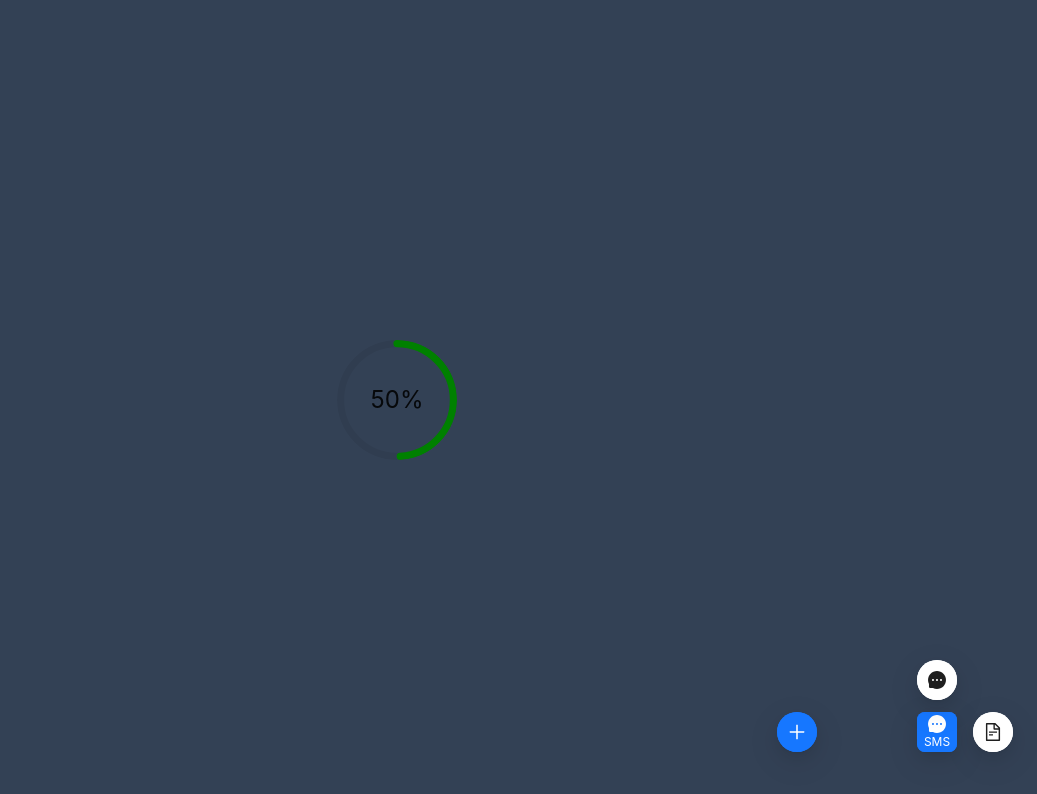
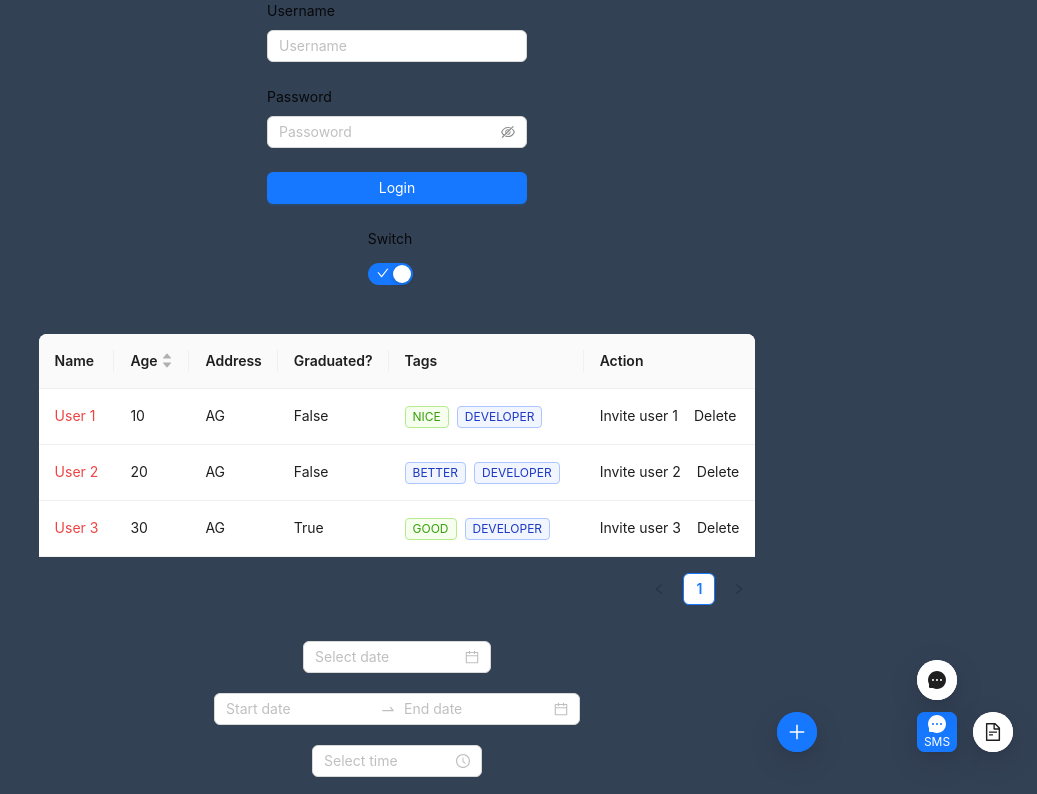
Before and after one commit to AnhNhut2639/ant-dashboard, a React (Vite) app: page /antdesign in a window 1280 px wide. Shown: the top 794 px of the page, without its empty margins (243-1280 px from the left). Built offline with nearby package versions, Linux system fonts and the light colour scheme.

Commit message:
fix something

```diff
--- a/src/pages/antd-carousel/index.tsx
+++ b/src/pages/antd-carousel/index.tsx
@@ -61,7 +61,7 @@ const AntdCarousel = () => {
           Next
         </Button>
       </div>
-      {/* <div>
+      <div>
         <Steps
           current={current}
           percent={50}
@@ -76,7 +76,7 @@ const AntdCarousel = () => {
           <Step title="In Progress" subTitle="2 Mins" status="error"></Step>
           <Step title="Waiting"></Step>
         </Steps>
-      </div> */}
+      </div>
       <div>
         <Collapse
           accordion={false}
--- a/src/pages/antd-form/index.tsx
+++ b/src/pages/antd-form/index.tsx
@@ -1,3 +1,4 @@
+/* eslint-disable @typescript-eslint/no-explicit-any */
 import React from "react";
 import {
   Form,
@@ -27,28 +28,29 @@ const AntDForm = () => {
     ],
   };
   // search auto complete
-  // const options = [
-  //   {
-  //     label: "One",
-  //     value: "one",
-  //   },
-  //   {
-  //     label: "Two",
-  //     value: "two",
-  //   },
-  //   {
-  //     label: "Three",
-  //     value: "three",
-  //   },
-  // ];
+  const options = [
+    {
+      label: "One",
+      value: "one",
+    },
+    {
+      label: "Two",
+      value: "two",
+    },
+    {
+      label: "Three",
+      value: "three",
+    },
+  ];
   const [form] = Form.useForm();
   const name = Form.useWatch("myName", form);
   const programing = Form.useWatch("programing", form);
   console.log(name);
 
   return (
-    <div className="h-screen w-screen text-2xl flex flex-col items-center justify-center">
-      {/* <Form
+    <div className="h-[110vh] min-h-screen w-screen text-2xl flex flex-col items-center justify-center">
+      {/* -------- Form--------- */}
+      <Form
         autoComplete="off"
         labelCol={{ span: 10 }}
         wrapperCol={{ span: 14 }}
@@ -127,7 +129,7 @@ const AntDForm = () => {
         >
           <Input.Password placeholder="Type your confirm password"></Input.Password>
         </Form.Item>
-        <Form.Item name="gender" label="Gender" requiredMark="optional">
+        <Form.Item name="gender" label="Gender" required>
           <Select placeholder="Type your confirm password">
             <Select.Option value="male">Male</Select.Option>
             <Select.Option value="female">Female</Select.Option>
@@ -182,8 +184,9 @@ const AntDForm = () => {
             Register
           </Button>
         </Form.Item>
-      </Form> */}
-      {/* rate */}
+      </Form>
+      {/* -------- end Form--------- */}
+      {/* -------- Rate --------- */}
       <Rate />
       <Rate
         defaultValue={3}
@@ -202,8 +205,9 @@ const AntDForm = () => {
           console.log("You rate as", value);
         }}
       />
+      {/* --------End Rate --------- */}
 
-      {/* Dynamic Form */}
+      {/* ---------- Dynamic Form -------- */}
       <Form
         initialValues={initialValues}
         onFinish={onFinish}
@@ -278,8 +282,9 @@ const AntDForm = () => {
           Submit
         </Button>
       </Form>
+      {/* ---------- end Dynamic Form -------- */}
       {/* Search auto complete */}
-      {/* <AutoComplete
+      <AutoComplete
         style={{ width: 230 }}
         placeholder="search here auto complete...."
         options={options}
@@ -290,7 +295,7 @@ const AntDForm = () => {
         onSearch={(values) => {
           console.log("search...", values);
         }}
-      /> */}
+      />
 
       <Form form={form}>
         <Form.Item label="Name" name={"myName"}>
--- a/src/pages/antd-table-edit/index.tsx
+++ b/src/pages/antd-table-edit/index.tsx
@@ -1,3 +1,4 @@
+/* eslint-disable @typescript-eslint/no-explicit-any */
 import { Button, Table, Modal, Input } from "antd";
 import React, { useState } from "react";
 import { EditOutlined, DeleteOutlined } from "@ant-design/icons";
--- a/src/pages/antd/index.tsx
+++ b/src/pages/antd/index.tsx
@@ -1,3 +1,5 @@
+/* eslint-disable @typescript-eslint/no-unused-vars */
+/* eslint-disable @typescript-eslint/no-explicit-any */
 import {
   Button,
   Input,
@@ -28,148 +30,147 @@ import {
 } from "@ant-design/icons";
 
 const AndDTemplate = () => {
-  //*** Select
-  // const players = [
-  //   {
-  //     id: 1,
-  //     name: "L.Messi",
-  //     number: 30,
-  //   },
-  //   {
-  //     id: 2,
-  //     name: "Neymar Jr",
-  //     number: 10,
-  //   },
-  //   {
-  //     id: 3,
-  //     name: "K.Mbappe",
-  //     number: 7,
-  //   },
-  // ];
-  //****  end Select
+  // *** Select
+  const players = [
+    {
+      id: 1,
+      name: "L.Messi",
+      number: 30,
+    },
+    {
+      id: 2,
+      name: "Neymar Jr",
+      number: 10,
+    },
+    {
+      id: 3,
+      name: "K.Mbappe",
+      number: 7,
+    },
+  ];
+  // ****  end Select
   //*** */ Form
-  // const [showAlert, setShowAlert] = useState<boolean>(false);
-  // const onFinish = (e: any) => {
-  //   console.log(e);
-  //   setTimeout(() => {
-  //     // message.success("kukulkhan");
-  //     setShowAlert(true);
-  //   }, 2000);
-  // };
-  // const handleChaneChecked = () => {
-  //   console.log("hahaha");
-  // };
+  const [showAlert, setShowAlert] = useState<boolean>(false);
+  const onFinish = (e: any) => {
+    setTimeout(() => {
+      message.success("kukulkhan");
+      setShowAlert(true);
+    }, 2000);
+  };
+  const handleChaneChecked = () => {
+    console.log("hahaha");
+  };
   //*** */ end Form
 
   //****  table */
 
-  // const data = [
-  //   {
-  //     id: 1,
-  //     name: "user 1",
-  //     age: 10,
-  //     tags: ["nice", "developer"],
-  //     address: "AG",
-  //     key: 1,
-  //   },
-  //   {
-  //     id: 2,
-  //     name: "user 2",
-  //     age: 20,
-  //     tags: ["better", "developer"],
-  //     address: "AG",
-  //     key: 2,
-  //   },
-  //   {
-  //     id: 3,
-  //     name: "user 3",
-  //     age: 30,
-  //     tags: ["good", "developer"],
-  //     address: "AG",
-  //     key: 3,
-  //   },
-  // ];
-  // const columns = [
-  //   {
-  //     title: "Name",
-  //     dataIndex: "name",
-  //     key: "name",
-  //     render: (
-  //       name:
-  //         | string
-  //         | number
-  //         | boolean
-  //         | React.ReactElement<any, string | React.JSXElementConstructor<any>>
-  //         | React.ReactFragment
-  //         | React.ReactPortal
-  //         | null
-  //         | undefined
-  //     ) => {
-  //       return (
-  //         <a href="#" className="text-red-500 capitalize">
-  //           {name}
-  //         </a>
-  //       );
-  //     },
-  //   },
-  //   {
-  //     title: "Age",
-  //     dataIndex: "age",
-  //     key: "age",
-  //     sorter: (a: { age: number }, b: { age: number }) => a.age - b.age,
-  //   },
-  //   {
-  //     title: "Address",
-  //     dataIndex: "address",
-  //     key: "address",
-  //   },
-  //   {
-  //     title: "Graduated?",
-  //     key: "key",
-  //     render: (payload: { age: number }) => {
-  //       return <p>{payload.age > 20 ? "True" : "False"}</p>;
-  //     },
-  //   },
-  //   {
-  //     title: "Tags",
-  //     key: "tags",
-  //     dataIndex: "tags",
-  //     render: (_: any, record: any) => (
-  //       <>
-  //         {record.tags.map((tag: any) => {
-  //           let color = tag.length > 5 ? "geekblue" : "green";
-  //           if (tag === "loser") {
-  //             color = "volcano";
-  //           }
-  //           return (
-  //             <Tag color={color} key={tag}>
-  //               {tag.toUpperCase()}
-  //             </Tag>
-  //           );
-  //         })}
-  //       </>
-  //     ),
-  //   },
-  //   {
-  //     title: "Action",
-  //     key: "action",
-  //     render: (_: any, record: any) => (
-  //       <Space size="middle">
-  //         <a>Invite {record.name}</a>
-  //         <a>Delete</a>
-  //       </Space>
-  //     ),
-  //   },
-  // ];
+  const data = [
+    {
+      id: 1,
+      name: "user 1",
+      age: 10,
+      tags: ["nice", "developer"],
+      address: "AG",
+      key: 1,
+    },
+    {
+      id: 2,
+      name: "user 2",
+      age: 20,
+      tags: ["better", "developer"],
+      address: "AG",
+      key: 2,
+    },
+    {
+      id: 3,
+      name: "user 3",
+      age: 30,
+      tags: ["good", "developer"],
+      address: "AG",
+      key: 3,
+    },
+  ];
+  const columns = [
+    {
+      title: "Name",
+      dataIndex: "name",
+      key: "name",
+      render: (
+        name:
+          | string
+          | number
+          | boolean
+          | React.ReactElement<any, string | React.JSXElementConstructor<any>>
+          | React.ReactFragment
+          | React.ReactPortal
+          | null
+          | undefined
+      ) => {
+        return (
+          <a href="#" className="text-red-500 capitalize">
+            {name}
+          </a>
+        );
+      },
+    },
+    {
+      title: "Age",
+      dataIndex: "age",
+      key: "age",
+      sorter: (a: { age: number }, b: { age: number }) => a.age - b.age,
+    },
+    {
+      title: "Address",
+      dataIndex: "address",
+      key: "address",
+    },
+    {
+      title: "Graduated?",
+      key: "key",
+      render: (payload: { age: number }) => {
+        return <p>{payload.age > 20 ? "True" : "False"}</p>;
+      },
+    },
+    {
+      title: "Tags",
+      key: "tags",
+      dataIndex: "tags",
+      render: (_: any, record: any) => (
+        <>
+          {record.tags.map((tag: any) => {
+            let color = tag.length > 5 ? "geekblue" : "green";
+            if (tag === "loser") {
+              color = "volcano";
+            }
+            return (
+              <Tag color={color} key={tag}>
+                {tag.toUpperCase()}
+              </Tag>
+            );
+          })}
+        </>
+      ),
+    },
+    {
+      title: "Action",
+      key: "action",
+      render: (_: any, record: any) => (
+        <Space size="middle">
+          <a>Invite {record.name}</a>
+          <a>Delete</a>
+        </Space>
+      ),
+    },
+  ];
 
   // *end table
   // date pick
-  // const handleSelectDate = (e: any) => {
-  //   console.log(e._d);
-  // };
-  // const handleChooseTime = (e: any) => {
-  //   console.log(e._d);
-  // };
+  const handleSelectDate = (e: any) => {
+    console.log(e._d);
+  };
+  const handleChooseTime = (e: any) => {
+    console.log(e._d);
+  };
   // end date <pick></pick>
   // Spin
 
@@ -177,13 +178,16 @@ const AndDTemplate = () => {
 
   return (
     <div className="gap-5 h-screen w-screen bg-slate-700 flex flex-col items-center justify-center text-2xl">
-      {/* <Button
+      {/* ----------- Button -------- */}
+      <Button
         icon={<PoweroffOutlined />}
         type="primary"
         className="flex items-center justify-center"
       >
         Click
       </Button>
+      {/* ----------- End Button -------- */}
+      {/* ----------- Input -------- */}
       <Input
         placeholder="cc"
         className="h-12"
@@ -191,7 +195,7 @@ const AndDTemplate = () => {
         allowClear
         prefix={<UserOutlined />}
       ></Input>
-
+      {/* ----------- End Input -------- */}
       <Select
         mode="multiple"
         maxTagCount={2}
@@ -206,8 +210,10 @@ const AndDTemplate = () => {
             </Select.Option>
           );
         })}
-      </Select> */}
-      {/* {showAlert && <Alert type="error" description="aabbcc" closable />}
+      </Select>
+      {showAlert && <Alert type="error" description="aabbcc" closable />}
+      {/* ----------- Form Login -------- */}
+
       <Form layout="vertical" onFinish={onFinish}>
         <Form.Item
           label="Username"
@@ -237,13 +243,19 @@ const AndDTemplate = () => {
             defaultChecked
           />
         </Form.Item>
-      </Form> */}
-      {/* <Table dataSource={data} columns={columns}></Table> */}
-      {/* <DatePicker placement="topLeft" onSelect={handleSelectDate} />
+      </Form>
+      {/* ----------- End Form Login -------- */}
+      <Table dataSource={data} columns={columns}></Table>
+      {/* ----------- Date Picker -------- */}
+      <DatePicker placement="topLeft" onSelect={handleSelectDate} />
+      {/* ----------- End Date Picker -------- */}
+      {/* ----------- Range Date Picker -------- */}
       <DatePicker.RangePicker />
-      <TimePicker onOk={handleChooseTime} /> */}
-      {/* <Spin spinning={true}></Spin> */}
+      {/* ----------- End Range Date Picker -------- */}
+      <TimePicker onOk={handleChooseTime} />
+      <Spin spinning={true}></Spin>
       <Progress percent={50} strokeColor="green" type="circle" />
+      {/* ----------- Float Button -------- */}
       <FloatButton />
       <FloatButton
         icon={<MessageFilled />}
@@ -288,6 +300,7 @@ const AndDTemplate = () => {
           description="File"
         />
       </FloatButton.Group>
+      {/* ----------- End Button -------- */}
     </div>
   );
 };
```
